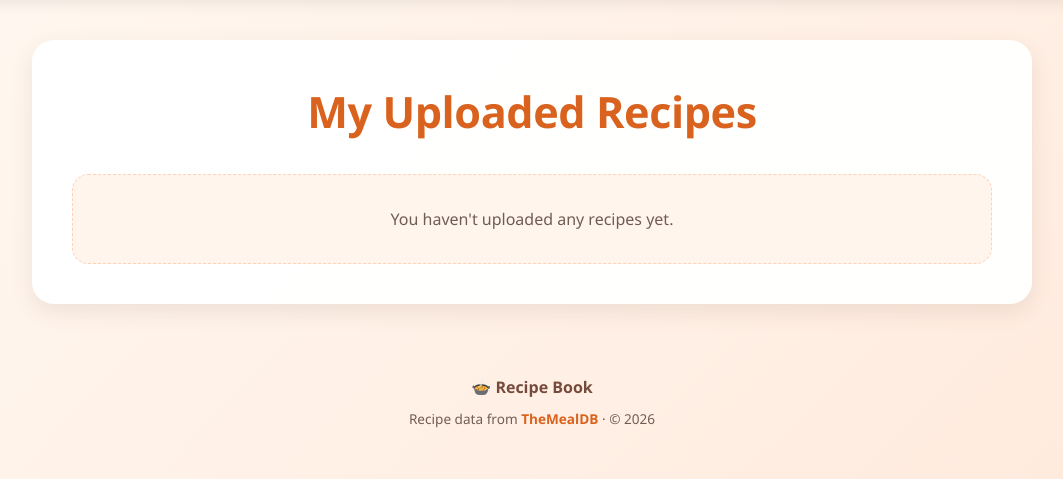
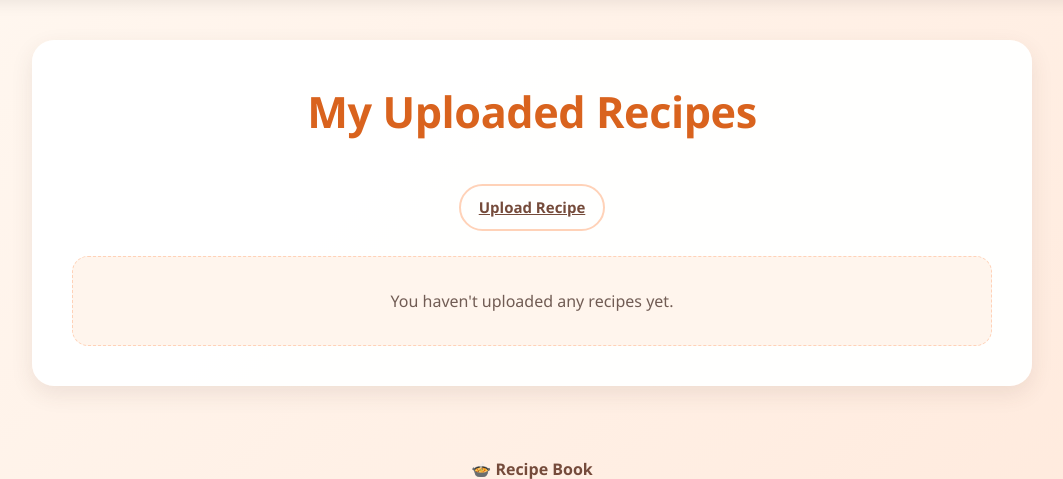
Before and after one commit to The-Biggest-Bug/Recipe_Book_Application, a Flask app: page /my-recipes in a window 1280 px wide. Shown: the part 65-544 px from the top of the page, without its empty margins (108-1171 px from the left). Run offline with Flask 3, Linux system fonts and the light colour scheme; the visitor is signed in with stand-in values (Sample User, id 1); data comes from the database, SQL or seed files in the repository; some libraries are stand-ins or nearby versions.

Commit message:
Changed the design and Added button for delete uploaded recipe

```diff
--- a/app.py
+++ b/app.py
@@ -34,6 +34,7 @@ from database import (
     get_user_recipes,
     add_user_recipe,
     get_uploaded_recipe,
+    delete_user_recipe,
     search_user_recipes_by_name,
     search_user_recipes_by_ingredients,
     get_reviews,
@@ -628,6 +629,13 @@ def uploaded_recipe_detail_page(recipe_id):
 
     return render_template("uploaded_recipe_detail.html", recipe=recipe)
 
+@app.post("/my-recipes/<int:recipe_id>/delete")
+@login_required
+def delete_user_recipe_page(recipe_id):
+    delete_user_recipe(recipe_id, session["user_id"])
+    flash("Recipe deleted.")
+    return redirect(url_for("my_recipes_page"))
+
 @app.route("/review/<recipe_id>", methods=["POST"])
 def submit_review(recipe_id):
     rating = int(request.form.get("rating", 0))
--- a/database.py
+++ b/database.py
@@ -275,6 +275,15 @@ def get_uploaded_recipe(recipe_id):
     ).fetchone()
 
 
+def delete_user_recipe(recipe_id, user_id):
+    db = get_db()
+    db.execute(
+        "DELETE FROM user_recipes WHERE id = ? AND user_id = ?",
+        (recipe_id, user_id)
+    )
+    db.commit()
+
+
 def search_user_recipes_by_name(name):
     return get_db().execute(
         """
--- a/templates/my_recipes.html
+++ b/templates/my_recipes.html
@@ -3,16 +3,35 @@
 {% block content %}
 <h1>My Uploaded Recipes</h1>
 
+<div class="recipe-actions">
+    <a class="secondary-button" href="{{ url_for('upload_recipe_page') }}">Upload Recipe</a>
+</div>
+
 {% if recipes %}
-    <ul>
+    <div class="recipe-grid">
         {% for r in recipes %}
-            <li>
-                <a href="{{ url_for('uploaded_recipe_detail_page', recipe_id=r['id']) }}">
-                    {{ r['recipe_name'] }}
-                </a>
-            </li>
+            <article class="recipe-card">
+                {% if r['image_url'] %}
+                    <img src="{{ r['image_url'] }}" alt="{{ r['recipe_name'] }}" loading="lazy">
+                {% else %}
+                    <div class="recipe-thumb-placeholder" aria-hidden="true">🍽️</div>
+                {% endif %}
+                <div class="recipe-card-content">
+                    <h2>{{ r['recipe_name'] }}</h2>
+                    <div class="badge-row">
+                        <span class="badge">My Recipe</span>
+                    </div>
+                    <div class="card-actions">
+                        <a href="{{ url_for('uploaded_recipe_detail_page', recipe_id=r['id']) }}">View Recipe</a>
+                        <form method="POST" action="{{ url_for('delete_user_recipe_page', recipe_id=r['id']) }}">
+                            <input type="hidden" name="csrf_token" value="{{ csrf_token() }}">
+                            <button class="secondary-button danger-button" type="submit">Delete</button>
+                        </form>
+                    </div>
+                </div>
+            </article>
         {% endfor %}
-    </ul>
+    </div>
 {% else %}
     <p class="empty-state">You haven't uploaded any recipes yet.</p>
 {% endif %}
```
